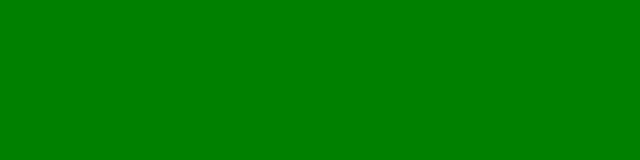
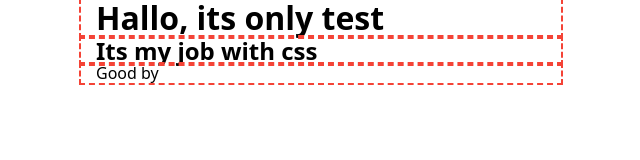
Before and after one commit to Anatoliy-Mostovoy/practic-localStorage, a website: page index.html in a window 1280 px wide. Shown: the whole page, without its empty margins (319-959 px from the left). Drawn offline with nearby package versions, Linux system fonts and the light colour scheme.

Commit message:
add contaiber

```diff
--- a/CSS/style.css
+++ b/CSS/style.css
@@ -7,6 +7,13 @@ html{
 *::after {
   box-sizing: inherit;
 }
+body{
+margin: 0;
+}
+
+h1,h2,h3,h4{
+  margin: 0;
+}
 
 img {
     display: block;
@@ -14,10 +21,11 @@ img {
     height: auto;
   }
 
-body{
-background: green;
+
+.container{
+  width: 480px;
+  padding: 0 15px;
+  margin: 0 auto;
+  padding: 0 15px;
+  outline: 2px dashed #f44336;
 }
-
-.mainText{
-    color: aqua;
-}
--- a/index.html
+++ b/index.html
@@ -14,15 +14,21 @@
 </head>
 <body>
     <header>
-       <div class="container"></div>
+       <div class="container">
+           <h1 class="main-title">Hallo, its only test</h1>
+       </div>
     </header>
     <main>
         <section>
-            <div class="container"></div>
+            <div class="container">
+                <h2 class="sec-title">Its my job with css</h2>
+            </div>
         </section>
     </main>
     <footer>
-         <div class="container"></div>
+         <div class="container">
+             <div class="footer-block">Good by</div>
+         </div>
     </footer>
     <script src="./index.js"></script>
 </body>
```
